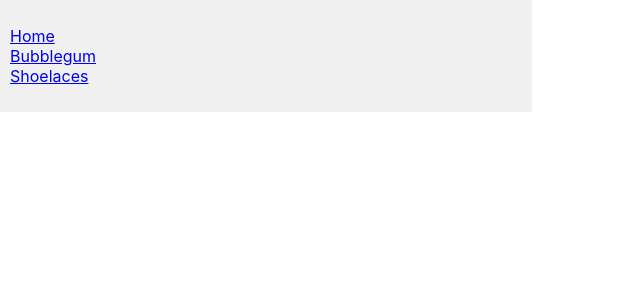
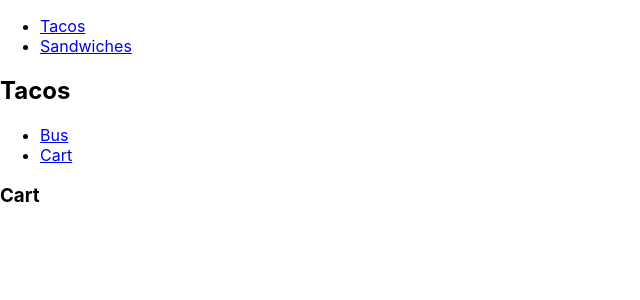
Before and after one commit to yannlelorier/DesarrolloWeb, a React (Create React App) app: page /tacos/cart in a window 1280 px wide. Shown: the top 300 px of the page, without its empty margins (0-640 px from the left). Built offline with nearby package versions, Linux system fonts and the light colour scheme.

Commit message:
router config

```diff
--- a/src/App.js
+++ b/src/App.js
@@ -6,91 +6,102 @@ import {
   Link
 } from "react-router-dom";
 
-// Each logical "route" has two components, one for
-// the sidebar and one for the main area. We want to
-// render both of them in different places when the
-// path matches the current URL.
+// Some folks find value in a centralized route config.
+// A route config is just data. React is great at mapping
+// data into components, and <Route> is a component.
 
-// We are going to use this route config in 2
-// spots: once for the sidebar and once in the main
-// content section. All routes are in the same
-// order they would appear in a <Switch>.
+// Our route config is just an array of logical "routes"
+// with `path` and `component` props, ordered the same
+// way you'd do inside a `<Switch>`.
 const routes = [
   {
-    path: "/",
-    exact: true,
-    sidebar: () => <div>home!</div>,
-    main: () => <h2>Home</h2>
+    path: "/sandwiches",
+    component: Sandwiches
   },
   {
-    path: "/bubblegum",
-    sidebar: () => <div>bubblegum!</div>,
-    main: () => <h2>Bubblegum</h2>
+    path: "/tacos",
+    component: Tacos,
+    routes: [
+      {
+        path: "/tacos/bus",
+        component: Bus
       },
       {
-    path: "/shoelaces",
-    sidebar: () => <div>shoelaces!</div>,
-    main: () => <h2>Shoelaces</h2>
+        path: "/tacos/cart",
+        component: Cart
+      }
+    ]
   }
 ];
 
-export default function SidebarExample() {
+export default function RouteConfigExample() {
   return (
     <Router>
-      <div style={{ display: "flex" }}>
-        <div
-          style={{
-            padding: "10px",
-            width: "40%",
-            background: "#f0f0f0"
-          }}
-        >
-          <ul style={{ listStyleType: "none", padding: 0 }}>
+      <div>
+        <ul>
           <li>
-              <Link to="/">Home</Link>
+            <Link to="/tacos">Tacos</Link>
           </li>
           <li>
-              <Link to="/bubblegum">Bubblegum</Link>
-            </li>
-            <li>
-              <Link to="/shoelaces">Shoelaces</Link>
+            <Link to="/sandwiches">Sandwiches</Link>
           </li>
         </ul>
 
         <Switch>
-            {routes.map((route, index) => (
-              // You can render a <Route> in as many places
-              // as you want in your app. It will render along
-              // with any other <Route>s that also match the URL.
-              // So, a sidebar or breadcrumbs or anything else
-              // that requires you to render multiple things
-              // in multiple places at the same URL is nothing
-              // more than multiple <Route>s.
-              <Route
-                key={index}
-                path={route.path}
-                exact={route.exact}
-                children={<route.sidebar />}
-              />
+          {routes.map((route, i) => (
+            <RouteWithSubRoutes key={i} {...route} />
           ))}
         </Switch>
-        </div>
-
-        <div style={{ flex: 1, padding: "10px" }}>
-          <Switch>
-            {routes.map((route, index) => (
-              // Render more <Route>s with the same paths as
-              // above, but different components this time.
-              <Route
-                key={index}
-                path={route.path}
-                exact={route.exact}
-                children={<route.main />}
-              />
-            ))}
-          </Switch>
-        </div>
       </div>
     </Router>
   );
 }
+
+// A special wrapper for <Route> that knows how to
+// handle "sub"-routes by passing them in a `routes`
+// prop to the component it renders.
+function RouteWithSubRoutes(route) {
+  return (
+    <Route
+      path={route.path}
+      render={props => (
+        // pass the sub-routes down to keep nesting
+        <route.component {...props} routes={route.routes} />
+      )}
+    />
+  );
+}
+
+function Sandwiches() {
+  return <h2>Sandwiches</h2>;
+}
+
+function Tacos({ routes }) {
+  return (
+    <div>
+      <h2>Tacos</h2>
+      <ul>
+        <li>
+          <Link to="/tacos/bus">Bus</Link>
+        </li>
+        <li>
+          <Link to="/tacos/cart">Cart</Link>
+        </li>
+      </ul>
+
+      <Switch>
+        {routes.map((route, i) => (
+          <RouteWithSubRoutes key={i} {...route} />
+        ))}
+      </Switch>
+    </div>
+  );
+}
+
+function Bus() {
+  return <h3>Bus</h3>;
+}
+
+function Cart() {
+  return <h3>Cart</h3>;
+}
```
Lines whose indentation alone changed are shown as unchanged.
